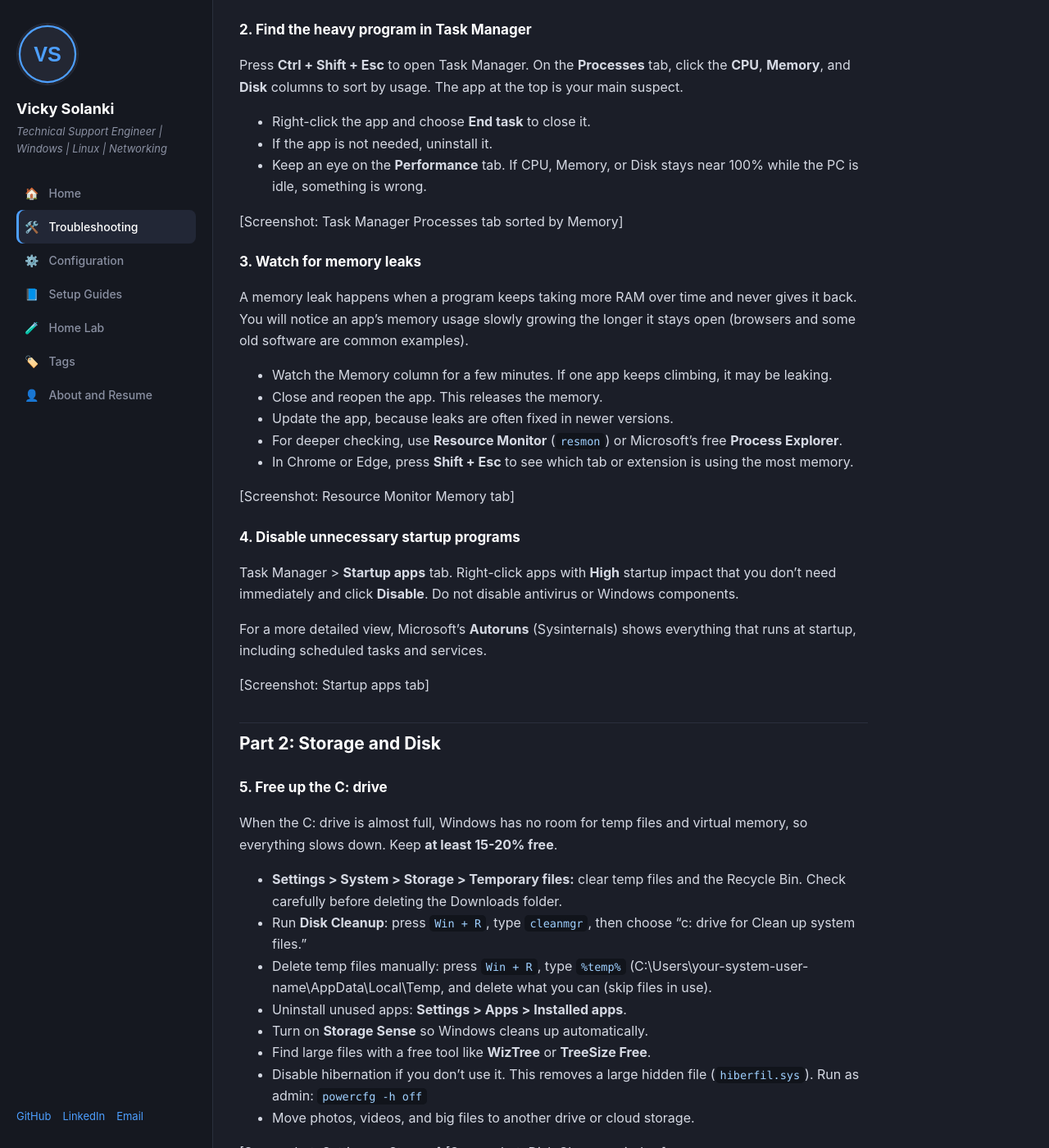
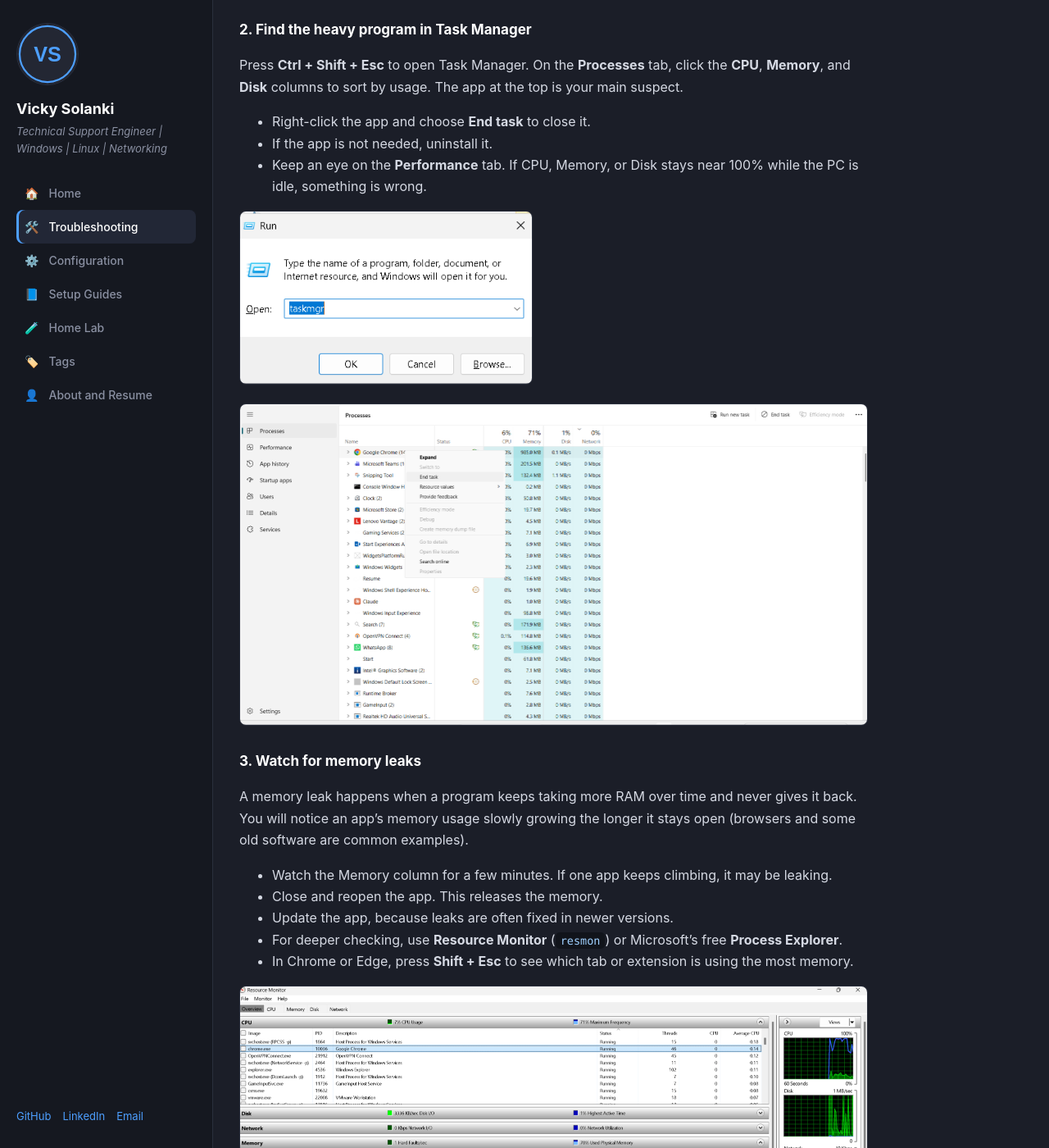
Before and after one commit to vickysolankii/vickysolankii.github.io, a Jekyll site: the page built from _posts/2026-10-12-speed-up-slow-windows-pc.md, in a window 1280 px wide and 1400 px high, scrolled down 699 px. Shown: the whole window at 82% size. Built offline with Jekyll 4.4.1, drawn with Linux system fonts in a browser that asks for light colours; some of the changed text lies outside the part shown.

Commit message:
Update 2026-10-12-speed-up-slow-windows-pc.md

```diff
--- a/_posts/2026-10-12-speed-up-slow-windows-pc.md
+++ b/_posts/2026-10-12-speed-up-slow-windows-pc.md
@@ -24,7 +24,9 @@
 - If the app is not needed, uninstall it.
 - Keep an eye on the **Performance** tab. If CPU, Memory, or Disk stays near 100% while the PC is idle, something is wrong.
 
-[Screenshot: Task Manager Processes tab sorted by Memory]
+![Opening Task Manager with the Run command](/assets/img/slow-up-pc/run-command-taskmgr.png)
+
+![Task Manager Processes tab](/assets/img/slow-up-pc/task-manager.png)
 
 ### 3. Watch for memory leaks
 A memory leak happens when a program keeps taking more RAM over time and never gives it back. You will notice an app's memory usage slowly growing the longer it stays open (browsers and some old software are common examples).
@@ -35,14 +37,14 @@
 - For deeper checking, use **Resource Monitor** (`resmon`) or Microsoft's free **Process Explorer**.
 - In Chrome or Edge, press **Shift + Esc** to see which tab or extension is using the most memory.
 
-[Screenshot: Resource Monitor Memory tab]
+![Resource Monitor Memory tab](/assets/img/slow-up-pc/memory-resource-monitor.png)
 
 ### 4. Disable unnecessary startup programs
 Task Manager > **Startup apps** tab. Right-click apps with **High** startup impact that you don't need immediately and click **Disable**. Do not disable antivirus or Windows components.
 
 For a more detailed view, Microsoft's **Autoruns** (Sysinternals) shows everything that runs at startup, including scheduled tasks and services.
 
-[Screenshot: Startup apps tab]
+![Disabling unnecessary startup programs](/assets/img/slow-up-pc/disable-unnessary-startup-program.png)
 
 ## Part 2: Storage and Disk
 
@@ -58,8 +60,11 @@
 - Disable hibernation if you don't use it. This removes a large hidden file (`hiberfil.sys`). Run as admin: `powercfg -h off`
 - Move photos, videos, and big files to another drive or cloud storage.
 
-[Screenshot: Settings > Storage]
-[Screenshot: Disk Cleanup window]
+![Deleting temporary files from Settings > System > Storage](/assets/img/slow-up-pc/free-c-drive-from-setting-system-storage-temproryfile.png)
+
+![Disk Cleanup using cleanmgr](/assets/img/slow-up-pc/disk-clean-up-using-cleanmgr.png)
+
+![Deleting files from the temp folder](/assets/img/slow-up-pc/deletingfolder-tmpfiles.png)
 
 ### 6. Check disk health and errors
 A failing disk makes the whole PC slow and freezes it randomly. Run in an admin Command Prompt:
@@ -89,7 +99,7 @@
 3. Choose **Adjust for best performance** (or Custom, keeping "Smooth edges of screen fonts" on for readable text).
 4. Also go to **Settings > Accessibility > Visual effects** and turn off **Animation effects** and **Transparency effects**.
 
-[Screenshot: Performance Options window]
+![Disabling animations in Performance Options](/assets/img/slow-up-pc/disabling-animations-for-better-performance.png)
 
 ### 9. Use a good power plan
 **Settings > System > Power & battery > Power mode.** Use **Balanced** or **Best performance** when plugged in. "Best power efficiency" can slow the CPU down.
@@ -161,7 +171,6 @@
 
 Don't run several real-time antivirus programs at the same time, because they conflict and slow the PC down.
 
-[Screenshot: Windows Security scan page]
 
 ### 12. Repair corrupted system files
 Open Command Prompt as administrator and run:
@@ -178,7 +187,7 @@
 
 Then run `sfc /scannow` again.
 
-[Screenshot: sfc scan result]
+![Result of sfc /scannow](/assets/img/slow-up-pc/sfs-scan.png)
 
 ### 13. Update Windows and drivers
 Check **Settings > Windows Update** for pending updates. Outdated drivers (graphics, storage, chipset) can cause lag. Download drivers from the manufacturer's official website, not from random driver-updater tools.
```
Also changed, not shown: other parts of _posts/2026-10-12-speed-up-slow-windows-pc.md (+5 -0 lines).
